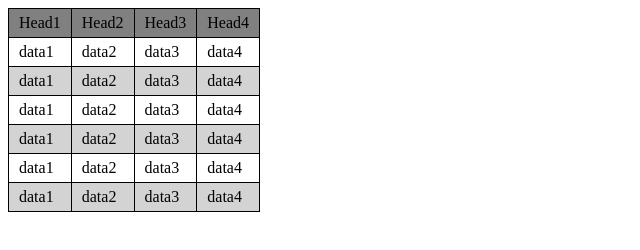
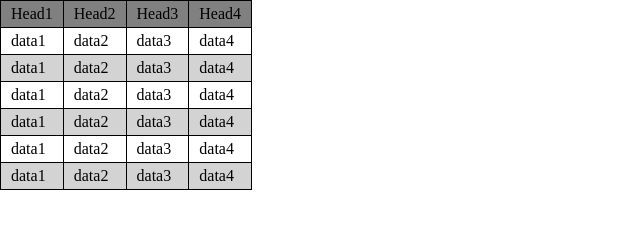
Before and after one commit to tregulovailmira/Lesson3_18.07.2020, a plain HTML site: page index.html in a window 1280 px wide. Shown: the whole page, without its empty margins (0-640 px from the left). Drawn offline with Linux system fonts and the light colour scheme.

Commit message:
Change styles, modified index.html
-add reset.css
-move styles.css to "styles" directory

```diff
--- a/index.html
+++ b/index.html
@@ -3,7 +3,8 @@
 <head>
     <meta charset="UTF-8">
     <title>Title</title>
-    <link rel="stylesheet" href="./styles.css">
+    <link rel="stylesheet" href="./styles/reset.css">
+    <link rel="stylesheet" href="./styles/styles.css">
 </head>
 <body>
     <table>
--- /dev/null
+++ b/styles/reset.css
@@ -0,0 +1,48 @@
+/* http://meyerweb.com/eric/tools/css/reset/
+   v2.0 | 20110126
+   License: none (public domain)
+*/
+
+html, body, div, span, applet, object, iframe,
+h1, h2, h3, h4, h5, h6, p, blockquote, pre,
+a, abbr, acronym, address, big, cite, code,
+del, dfn, em, img, ins, kbd, q, s, samp,
+small, strike, strong, sub, sup, tt, var,
+b, u, i, center,
+dl, dt, dd, ol, ul, li,
+fieldset, form, label, legend,
+table, caption, tbody, tfoot, thead, tr, th, td,
+article, aside, canvas, details, embed,
+figure, figcaption, footer, header, hgroup,
+menu, nav, output, ruby, section, summary,
+time, mark, audio, video {
+    margin: 0;
+    padding: 0;
+    border: 0;
+    font-size: 100%;
+    font: inherit;
+    vertical-align: baseline;
+}
+/* HTML5 display-role reset for older browsers */
+article, aside, details, figcaption, figure,
+footer, header, hgroup, menu, nav, section {
+    display: block;
+}
+body {
+    line-height: 1;
+}
+ol, ul {
+    list-style: none;
+}
+blockquote, q {
+    quotes: none;
+}
+blockquote:before, blockquote:after,
+q:before, q:after {
+    content: '';
+    content: none;
+}
+table {
+    border-collapse: collapse;
+    border-spacing: 0;
+}
```
Also changed, not shown: styles/styles.css (renamed from styles.css).
